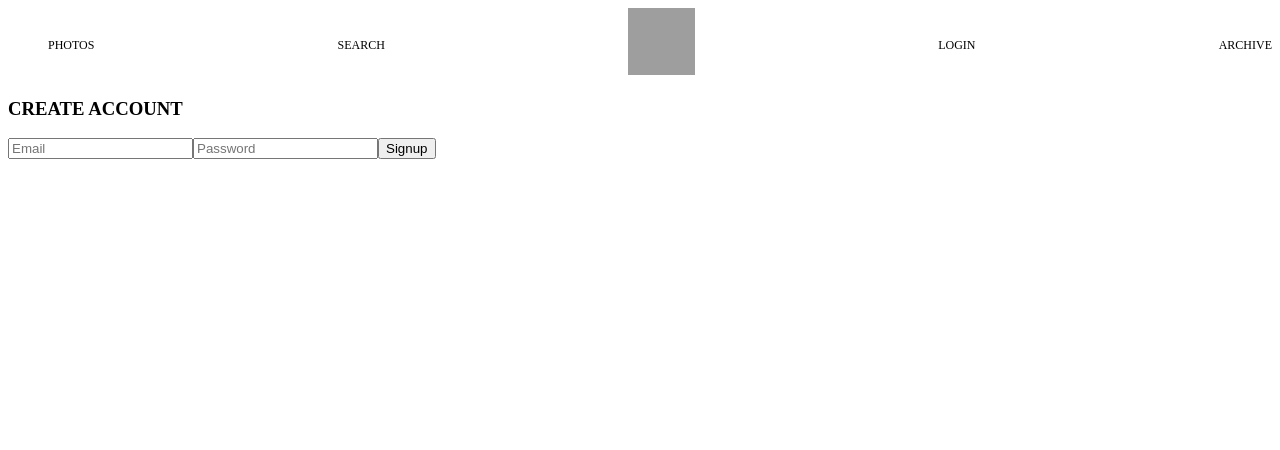
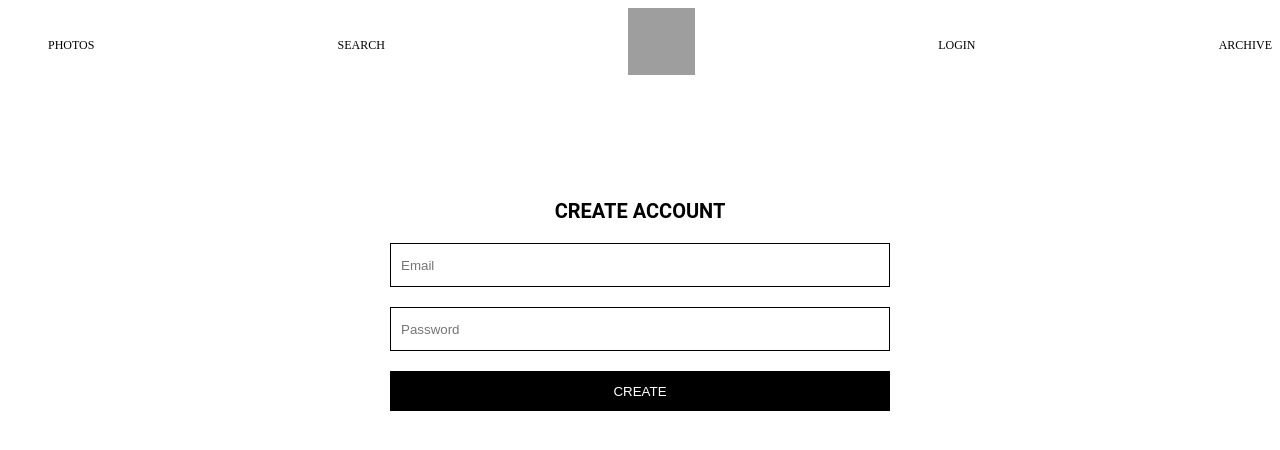
Before and after one commit to 0IG/love-frontend, a React (Vite) app in the folder love/: page /signup in a window 1280 px wide. Shown: the top 450 px of the page. Built offline with nearby package versions, Linux system fonts and the light colour scheme; no server answers; grey boxes are pictures that could not be loaded.

Commit message:
Changes: Login/Signup SCSS changes + new files intro

```diff
--- a/love/src/components/login/Login.jsx
+++ b/love/src/components/login/Login.jsx
@@ -34,6 +34,7 @@ export default function Login() {
         <input className='login__inputEmail' type="email" placeholder='EMAIL' value={email} onChange={(e) => setEmail(e.target.value)} />
         <input className='login__inputPassword' type="password" placeholder='PASSWORD' value={password} onChange={(e) => setPassword(e.target.value)} />
         <button className='login__buttonSubmit' type='submit'>LOGIN</button>
+        <button className='login__buttonSignup' onClick={() => navigate('/signup')}>CREATE NEW USER</button>
       </form>
     </div>
   )
--- a/love/src/components/login/Login.scss
+++ b/love/src/components/login/Login.scss
@@ -36,4 +36,12 @@
         border: 1px solid #000;
         cursor: pointer;
     }
+    &__buttonSignup{
+        padding-top: 15px;
+        background-color: transparent;
+        border: none;
+        text-align: left;
+        cursor: pointer;
+        color: #808080;
+    }
 }
--- a/love/src/components/signup/Signup.jsx
+++ b/love/src/components/signup/Signup.jsx
@@ -2,6 +2,9 @@ import { createUserWithEmailAndPassword } from "firebase/auth";
 import { auth } from "../../firebase"
 import { useState } from "react";
 import { useNavigate } from "react-router-dom";
+
+// Styles
+import './Signup.scss'
 
 export default function Signup() {
   const [email, setEmail] = useState('');
@@ -26,14 +29,12 @@ export default function Signup() {
 
   return (
     <div className="signup">
-      <h3>CREATE ACCOUNT</h3>
-      <div className="signup__container">
+      <h3 className="signup__title">CREATE ACCOUNT</h3>
       <form className="signup__form" onSubmit={handleSignup}>
-      <input type="email" placeholder="Email" onChange={(e) => setEmail(e.target.value)} />
-      <input type="password" placeholder="Password" onChange={(e) => setPassword(e.target.value)} />
-      <button type="submit">Signup</button>
+      <input type="email" placeholder="Email" className="signup__inputEmail" onChange={(e) => setEmail(e.target.value)} />
+      <input type="password" placeholder="Password" className="signup__inputEmail" onChange={(e) => setPassword(e.target.value)} />
+      <button type="submit" className="signup__buttonSignup">CREATE</button>
       </form>
-      </div>
     </div>
   )
 }
--- a/love/src/components/signup/Signup.scss
+++ b/love/src/components/signup/Signup.scss
@@ -0,0 +1,44 @@
+.signup{
+
+    &__title{
+        padding-top:100px;
+        font-size: 20px;
+        text-align: center;
+        font-family: 'Roboto', sans-serif;
+    }
+
+    &__form{
+        display: flex;
+        flex-flow: column;
+        width: 500px;
+        margin: 0 auto;
+    }
+    &__inputEmail{
+        margin-bottom: 20px;
+        height: 40px;
+        border: 1px solid #000;
+        padding-left: 10px;
+        outline: none;
+
+
+    }
+    &__inputPassword{
+        margin-bottom: 20px;
+        height: 40px;
+        border: 1px solid #000;
+        padding-left: 10px;
+        outline: none;
+    }
+    &__buttonSignup{
+        height: 40px;
+        background-color: #000;
+        color: white;
+        border: 1px solid #000;
+        cursor: pointer;
+    }
+    &__signupPrompt{
+        text-align: center;
+        font-size: 14px;
+        font-family: 'Roboto', sans-serif;
+    }
+}
```
Also changed, not shown: love/src/components/maps/Maps.jsx (added), love/src/components/maps/Maps.scss (added), love/src/components/photos/Photos.jsx (added), love/src/components/photos/Photos.scss (added).
